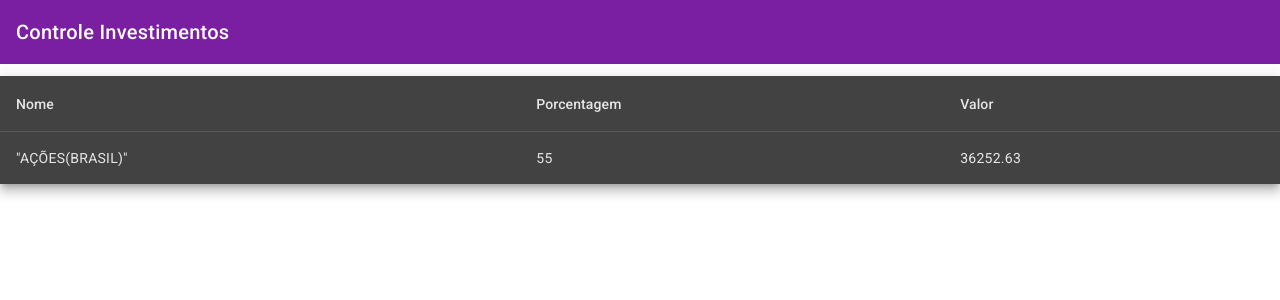
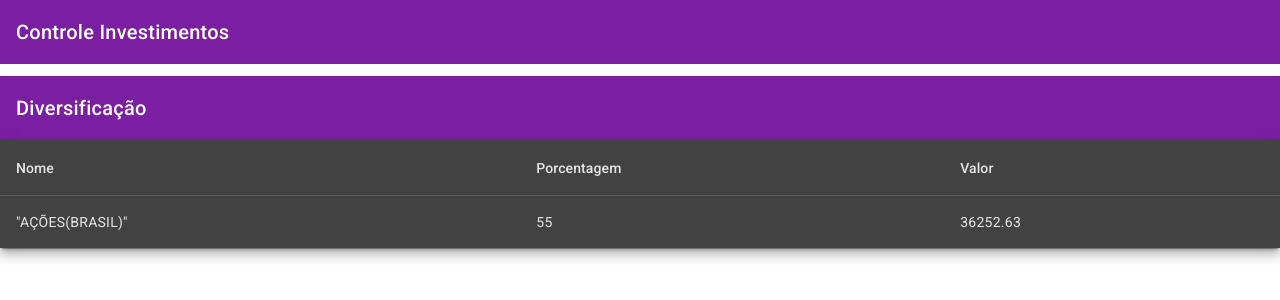
Before and after one commit to hugohasth/controleInvestimentos-front, an Angular app: page /setores in a window 1280 px wide. Shown: the top 300 px of the page. Built offline with nearby package versions, Linux system fonts and the light colour scheme.

Commit message:
Criado modulo shared para compartilhar os imports do angular material por questões de semântica e reutilização de código.

```diff
--- a/src/app/setores/setores.module.ts
+++ b/src/app/setores/setores.module.ts
@@ -1,9 +1,9 @@
 import { NgModule } from '@angular/core';
 import { CommonModule } from '@angular/common';
-import { MatTableModule } from '@angular/material/table';
 
 import { SetoresRoutingModule } from './setores-routing.module';
 import { SetoresComponent } from './setores/setores.component';
+import { AppMaterialModule } from '../shared/app-material/app-material.module';
 
 
 @NgModule({
@@ -13,7 +13,7 @@
   imports: [
     CommonModule,
     SetoresRoutingModule,
-    MatTableModule
+    AppMaterialModule
   ]
 })
 export class SetoresModule { }
--- a/src/app/setores/setores/setores.component.html
+++ b/src/app/setores/setores/setores.component.html
@@ -1,3 +1,5 @@
+<mat-card>
+<mat-toolbar color="primary">Diversificação</mat-toolbar>
 <table mat-table [dataSource]="setores" class="mat-elevation-z8">
 
 	<!--- Note that these columns can be defined in any order.
@@ -5,22 +7,23 @@
 
 	<!-- Nome Column -->
 	<ng-container matColumnDef="nome">
-    <th mat-header-cell *matHeaderCellDef> Nome </th>
-    <td mat-cell *matCellDef="let element"> {{element.nome}} </td>
+	<th mat-header-cell *matHeaderCellDef>Nome</th>
+	<td mat-cell *matCellDef="let element">{{element.nome}}</td>
 	</ng-container>
 
 	<!-- Porcentagem Column -->
 	<ng-container matColumnDef="porcentagem">
-    <th mat-header-cell *matHeaderCellDef> Porcentagem </th>
-    <td mat-cell *matCellDef="let element"> {{element.porcentagem}} </td>
+	<th mat-header-cell *matHeaderCellDef>Porcentagem</th>
+	<td mat-cell *matCellDef="let element">{{element.porcentagem}}</td>
 	</ng-container>
 
 	<!-- Symbol Column -->
 	<ng-container matColumnDef="valor">
-    <th mat-header-cell *matHeaderCellDef> Valor </th>
-    <td mat-cell *matCellDef="let element"> {{element.valor}} </td>
+	<th mat-header-cell *matHeaderCellDef>Valor</th>
+	<td mat-cell *matCellDef="let element">{{element.valor}}</td>
 	</ng-container>
 
 	<tr mat-header-row *matHeaderRowDef="displayedColumns"></tr>
 	<tr mat-row *matRowDef="let row; columns: displayedColumns;"></tr>
 </table>
+</mat-card>
```
Also changed, not shown: src/app/shared/app-material/app-material.module.ts (added, +15 -0 lines). Lines whose indentation alone changed are shown as unchanged.
